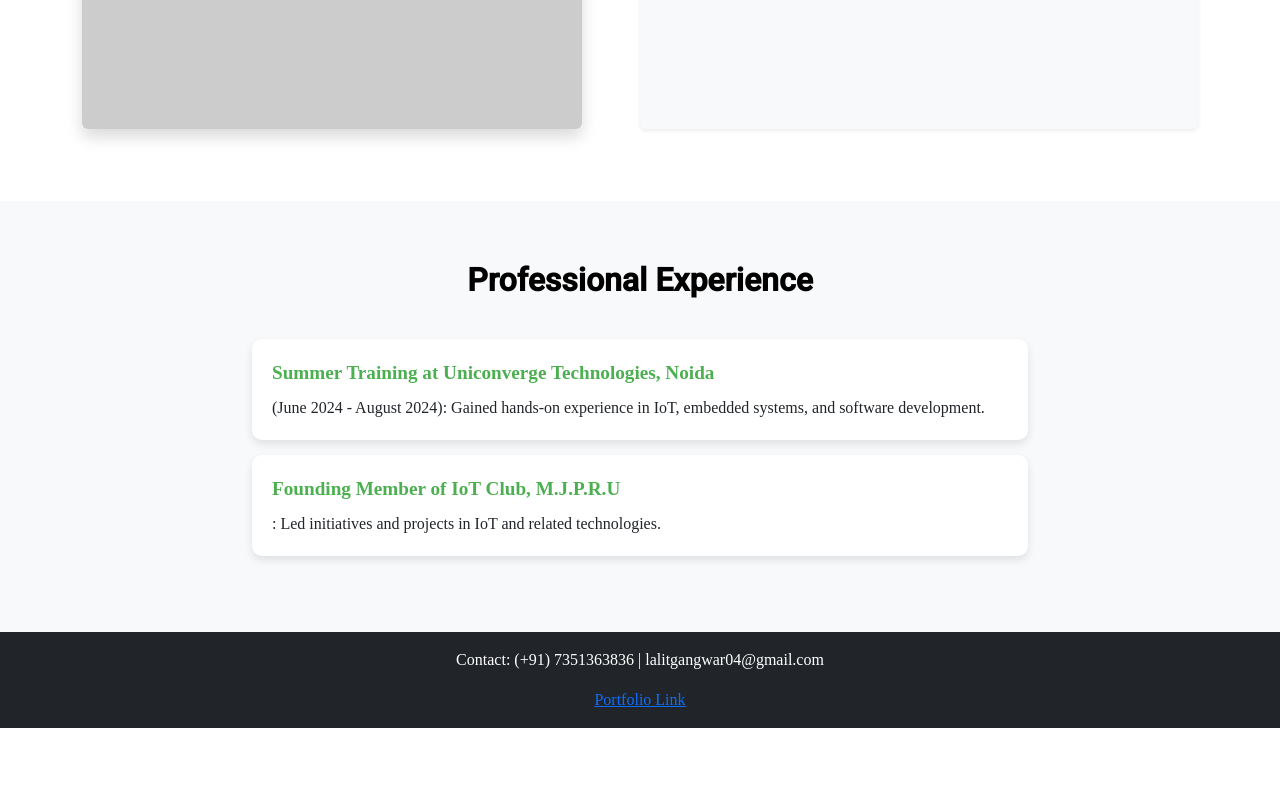
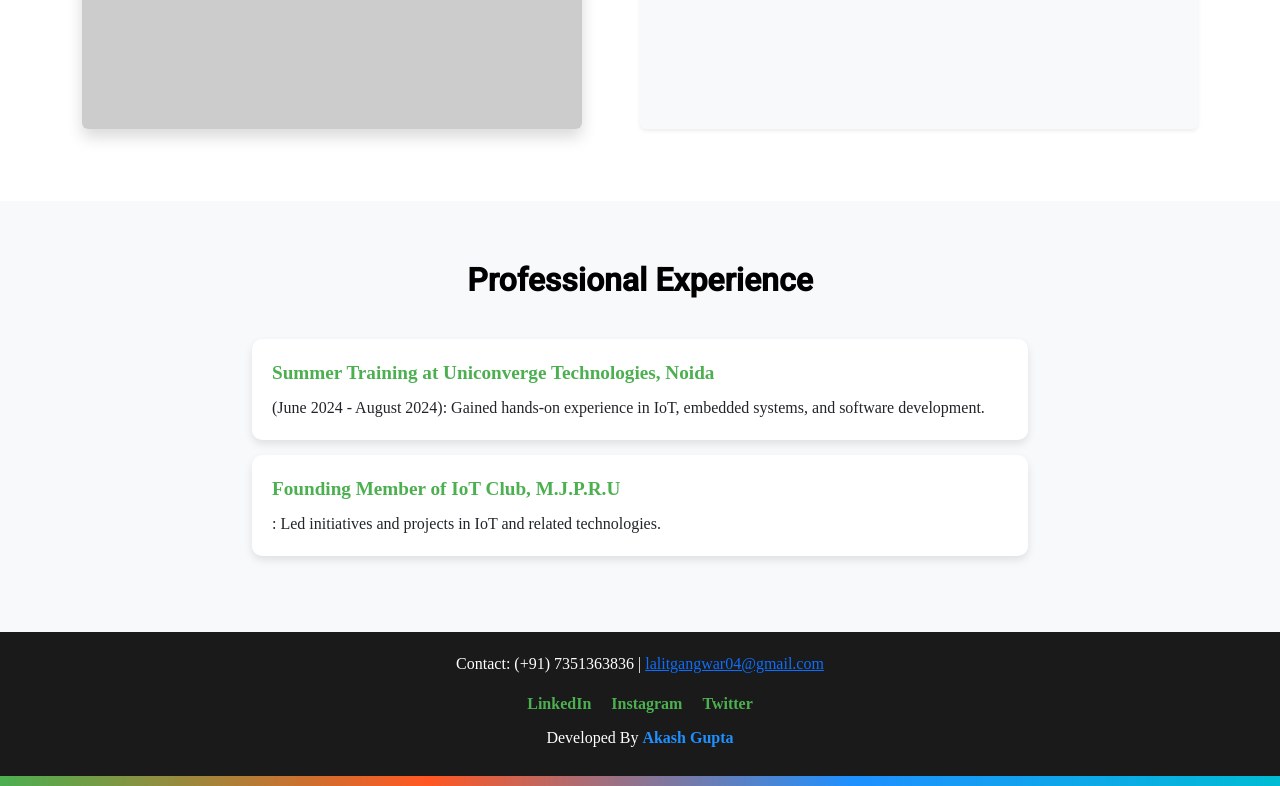
Before and after one commit to Akash140605/Lalitgangwar, a React (Create React App) app: page / in a window 1280 px wide. Shown: the part 3457-4243 px from the top of the page. Before the commit the page ends 4185 px from the top, so only its background shows below. Built offline with nearby package versions, Linux system fonts and the light colour scheme.

Commit message:
Update Footer.js

```diff
--- a/src/components/Footer.js
+++ b/src/components/Footer.js
@@ -1,12 +1,56 @@
 import React from "react";
+import "./Footer.css"; // Import CSS for styling
 
 const Footer = () => {
   return (
-    <footer className="text-center p-3 bg-dark text-white">
-      <p>Contact: (+91) 7351363836 | lalitgangwar04@gmail.com</p>
-      <a href="https://shorturl.at/L40qo" target="_blank" rel="noopener noreferrer">
-        Portfolio Link
-      </a>
+    <footer className="footer">
+      <div className="footer-content">
+        <div className="footer-info">
+          <p>Contact: (+91) 7351363836 | <a href="mailto:lalitgangwar04@gmail.com">lalitgangwar04@gmail.com</a></p>
+        </div>
+        <div className="footer-links">
+          <a
+            href="https://www.linkedin.com/in/akash-gupta-8b3025241/"
+            target="_blank"
+            rel="noopener noreferrer"
+            className="footer-link"
+          >
+            LinkedIn
+          </a>
+          <a
+            href="https://www.instagram.com/lalit_gangwar_/profilecard/?igsh=MXVxeDZwcnNxMzFvaA=="
+            target="_blank"
+            rel="noopener noreferrer"
+            className="footer-link"
+          >
+            Instagram
+          </a>
+          <a
+            href="https://x.com/Lalitgangwar012?t=CM5CvYQXCmam7QhRU9j7_Q&s=09"
+            target="_blank"
+            rel="noopener noreferrer"
+            className="footer-link"
+          >
+            Twitter
+          </a>
+        </div>
+        <div className="footer-credits">
+          <p>
+            Developed By{" "}
+            <a
+              href="https://www.linkedin.com/in/akash-gupta-8b3025241/"
+              target="_blank"
+              rel="noopener noreferrer"
+              className="developer-link"
+            >
+              Akash Gupta
+            </a>
+          </p>
+        </div>
+      </div>
+      <div className="footer-animation">
+        <div className="animation-layer"></div>
+      </div>
     </footer>
   );
 };
```
